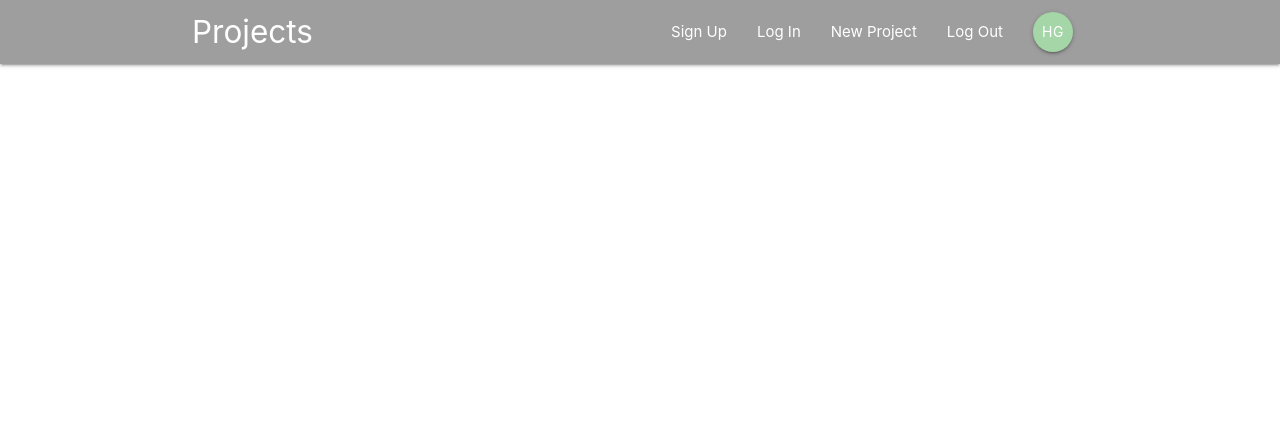
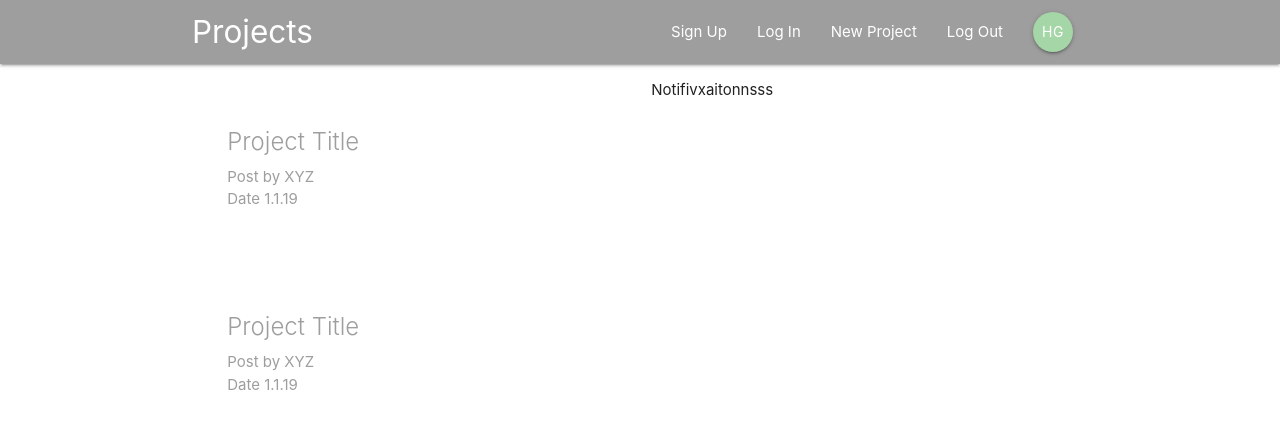
Before and after one commit to hitesh-92/project-manager, a React (Create React App) app: page / in a window 1280 px wide. Shown: the top 428 px of the page. Built offline with nearby package versions, Linux system fonts and the light colour scheme.

Commit message:
projectDetails added

```diff
--- a/src/App.js
+++ b/src/App.js
@@ -1,7 +1,10 @@
 import React, { Component } from 'react';
-import {BrowserRouter} from 'react-router-dom'
+import {BrowserRouter, Switch, Route} from 'react-router-dom'
 
 import Navbar from './components/layout/Navbar';
+import Dashboard from './components/dashboard/Dashboard'
+import ProjectDetails from './components/projects/ProjectDetails'
+
 
 class App extends Component {
   render() {
@@ -10,6 +13,12 @@
       <BrowserRouter>
         <div className="App">
           <Navbar />
+
+          <Switch>
+            <Route exact path="/" component={Dashboard} />
+            <Route path="/project/:id" component={ProjectDetails} />
+          </Switch>
+
         </div>
       </BrowserRouter>
 
--- a/src/components/dashboard/Dashboard.js
+++ b/src/components/dashboard/Dashboard.js
@@ -0,0 +1,22 @@
+import React, {Component    } from 'react'
+import Notifications from './Notifications'
+import ProjectList from '../projects/ProjectList'
+
+class Dashboard extends Component {
+    render(){
+        return(
+            <div className="container dashboard">
+                <div className="row">
+                    <div className="col sm12 m6">
+                        <ProjectList />
+                    </div>
+                    <div className="col sm12 m5 offset-1">
+                        <Notifications />
+                    </div>
+                </div>
+            </div>
+        )
+    }
+}
+
+export default Dashboard
--- a/src/components/dashboard/Notifications.js
+++ b/src/components/dashboard/Notifications.js
@@ -0,0 +1,9 @@
+import React from 'react'
+
+const Notifications = () => {
+    return(
+        <div><p>Notifivxaitonnsss</p></div>
+    )
+}
+
+export default Notifications
--- a/src/components/layout/SignedInLinks.js
+++ b/src/components/layout/SignedInLinks.js
@@ -1,6 +1,6 @@
 import React from 'react'
 
-import {Link, NavLink} from 'react-router-dom'
+import {NavLink} from 'react-router-dom'
 
 const SignedInLinks = () => {
     return(
--- a/src/components/layout/SignedOutLinks.js
+++ b/src/components/layout/SignedOutLinks.js
@@ -1,6 +1,6 @@
 import React from 'react'
 
-import {Link, NavLink} from 'react-router-dom'
+import {NavLink} from 'react-router-dom'
 
 const SignedOutLinks = () => {
     return(
--- a/src/components/projects/ProjectDetails.js
+++ b/src/components/projects/ProjectDetails.js
@@ -0,0 +1,25 @@
+import React from 'react'
+
+const ProjectDetails = (props) => {
+
+  const id = props.match.params.id
+
+  return (
+    <div className="container section project-details">
+
+      <div className="card z-depth-0">
+          <div className="card-content">
+              <span className="card-title">Projct Titlle - {id}</span>
+              <p>Lorem ipsum dolor sit amet consectetur, adipisicing elit. Fugiat voluptatem nisi minima laboriosam suscipit saepe.</p>
+          </div>
+          <div className="card-action grey lighten-4">
+              <div>Posted By XYZ</div>
+              <div>Date: 1.1.19</div>
+          </div>
+      </div>
+
+    </div>
+  )
+}
+
+export default ProjectDetails
--- a/src/components/projects/ProjectList.js
+++ b/src/components/projects/ProjectList.js
@@ -0,0 +1,15 @@
+import React from 'react'
+
+import ProjectSummary from './ProjectSummary'
+
+const ProjectList = () => {
+    return(
+        <section className="section project-list">
+           <ProjectSummary />
+           <ProjectSummary />
+        </section>
+    )
+
+}
+
+export default ProjectList
--- a/src/components/projects/ProjectSummary.js
+++ b/src/components/projects/ProjectSummary.js
@@ -0,0 +1,17 @@
+import React from 'react'
+
+const ProjectSummary = () => {
+    return(
+        <div className="project-list section">
+            <div className="card z-depth-0 project-summary">
+                <div className="card-content grey-text">
+                    <span className="card-title">Project Title</span>
+                    <p>Post by XYZ</p>
+                    <p className="grey-text">Date 1.1.19</p>
+                </div>
+            </div>
+        </div>
+    )
+}
+
+export default ProjectSummary
```
